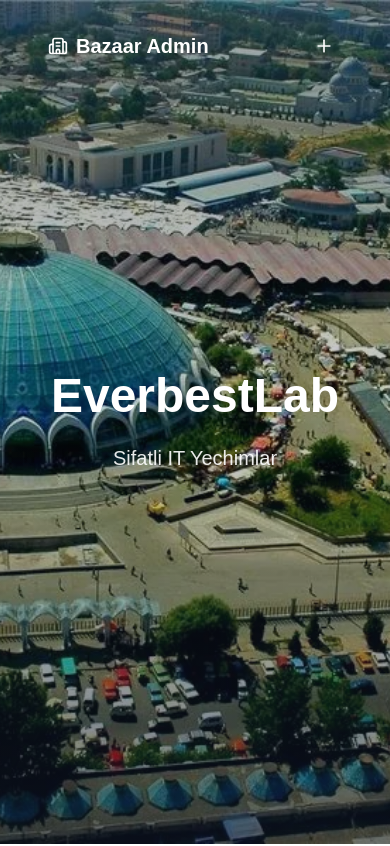
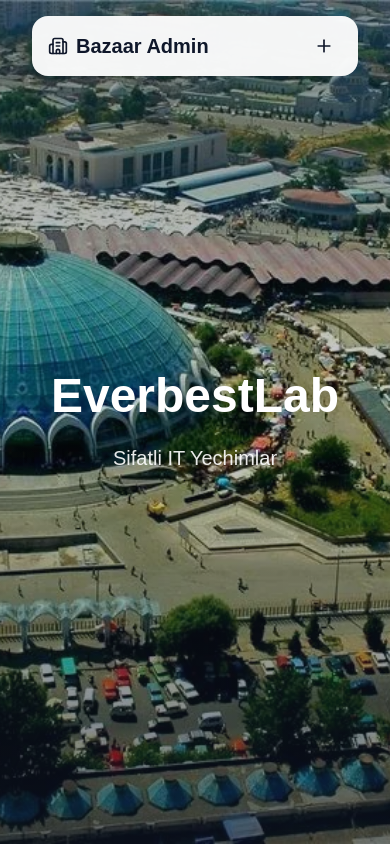
Before and after one commit to suhrob-qalandarov/ebazaar-demo-front, a Next.js app: page /uz in a window 390 px wide. Shown: the top 846 px of the page. Built offline with nearby package versions, Linux system fonts and the light colour scheme.

Commit message:
Fix mobile/iPad navbar: always white background, black text, no scroll check

```diff
--- a/src/app/components/Navbar.tsx
+++ b/src/app/components/Navbar.tsx
@@ -123,17 +123,23 @@ const Navbar: React.FC = () => {
   };
 
   useEffect(() => {
+    // Only check scroll for desktop (not mobile)
+    if (isMobile) {
+      setIsScrolled(false); // Mobile da scroll tekshirish yo'q
+      return;
+    }
+
     const handleNavbarScroll = () => {
       setIsScrolled(window.scrollY > 50);
     };
     window.addEventListener("scroll", handleNavbarScroll);
     return () => window.removeEventListener("scroll", handleNavbarScroll);
-  }, []);
+  }, [isMobile]);
 
-  // Check if mobile view
+  // Check if mobile/tablet view (including iPad)
   useEffect(() => {
     const checkMobile = () => {
-      setIsMobile(window.innerWidth < 768); // md breakpoint
+      setIsMobile(window.innerWidth < 1024); // lg breakpoint (includes iPad)
     };
     checkMobile();
     window.addEventListener("resize", checkMobile);
@@ -168,9 +174,21 @@ const Navbar: React.FC = () => {
         <div
           className="mx-4 mt-4 rounded-2xl px-4 py-3 flex items-center justify-between"
           style={{
-            backgroundColor: isScrolled ? "rgba(255, 255, 255, 0.9)" : "transparent",
-            backdropFilter: isScrolled ? "blur(20px)" : "none",
-            boxShadow: isScrolled ? "0 8px 32px rgba(0, 0, 0, 0.1)" : "none",
+            backgroundColor: isMobile
+              ? "rgba(255, 255, 255, 0.95)"
+              : isScrolled
+                ? "rgba(255, 255, 255, 0.9)"
+                : "transparent",
+            backdropFilter: isMobile
+              ? "blur(20px)"
+              : isScrolled
+                ? "blur(20px)"
+                : "none",
+            boxShadow: isMobile
+              ? "0 8px 32px rgba(0, 0, 0, 0.1)"
+              : isScrolled
+                ? "0 8px 32px rgba(0, 0, 0, 0.1)"
+                : "none",
             transition: "all 0.3s ease"
           }}
         >
@@ -180,11 +198,23 @@ const Navbar: React.FC = () => {
             className="flex items-center gap-2 text-xl font-bold flex-shrink-0"
             whileHover={{ scale: 1.05 }}
             whileTap={{ scale: 0.95 }}
-            style={{ color: isScrolled ? "rgb(15, 23, 42)" : "rgb(255, 255, 255)" }}
+            style={{
+              color: isMobile
+                ? "rgb(15, 23, 42)"
+                : isScrolled
+                  ? "rgb(15, 23, 42)"
+                  : "rgb(255, 255, 255)"
+            }}
           >
             <Building2
               className="w-5 h-5"
-              style={{ color: isScrolled ? "rgb(15, 23, 42)" : "rgb(255, 255, 255)" }}
+              style={{
+                color: isMobile
+                  ? "rgb(15, 23, 42)"
+                  : isScrolled
+                    ? "rgb(15, 23, 42)"
+                    : "rgb(255, 255, 255)"
+              }}
             />
             <span>
               Bazaar Admin
@@ -227,7 +257,11 @@ const Navbar: React.FC = () => {
               onClick={() => setIsLanguageMenuOpen(!isLanguageMenuOpen)}
               className="flex items-center gap-2 px-3 py-2 rounded-lg transition-colors"
               style={{
-                color: isScrolled ? "rgb(15, 23, 42)" : "rgb(255, 255, 255)"
+                color: isMobile
+                  ? "rgb(15, 23, 42)"
+                  : isScrolled
+                    ? "rgb(15, 23, 42)"
+                    : "rgb(255, 255, 255)"
               }}
               whileHover={{ scale: 1.05 }}
               whileTap={{ scale: 0.95 }}
@@ -288,7 +322,7 @@ const Navbar: React.FC = () => {
             className="lg:hidden p-2"
             onClick={() => setIsMobileMenuOpen(!isMobileMenuOpen)}
             aria-label="Toggle menu"
-            style={{ color: isScrolled ? "rgb(15, 23, 42)" : "rgb(255, 255, 255)" }}
+            style={{ color: "rgb(15, 23, 42)" }}
           >
               {isMobileMenuOpen ? (
                 <X size={20} />
```
